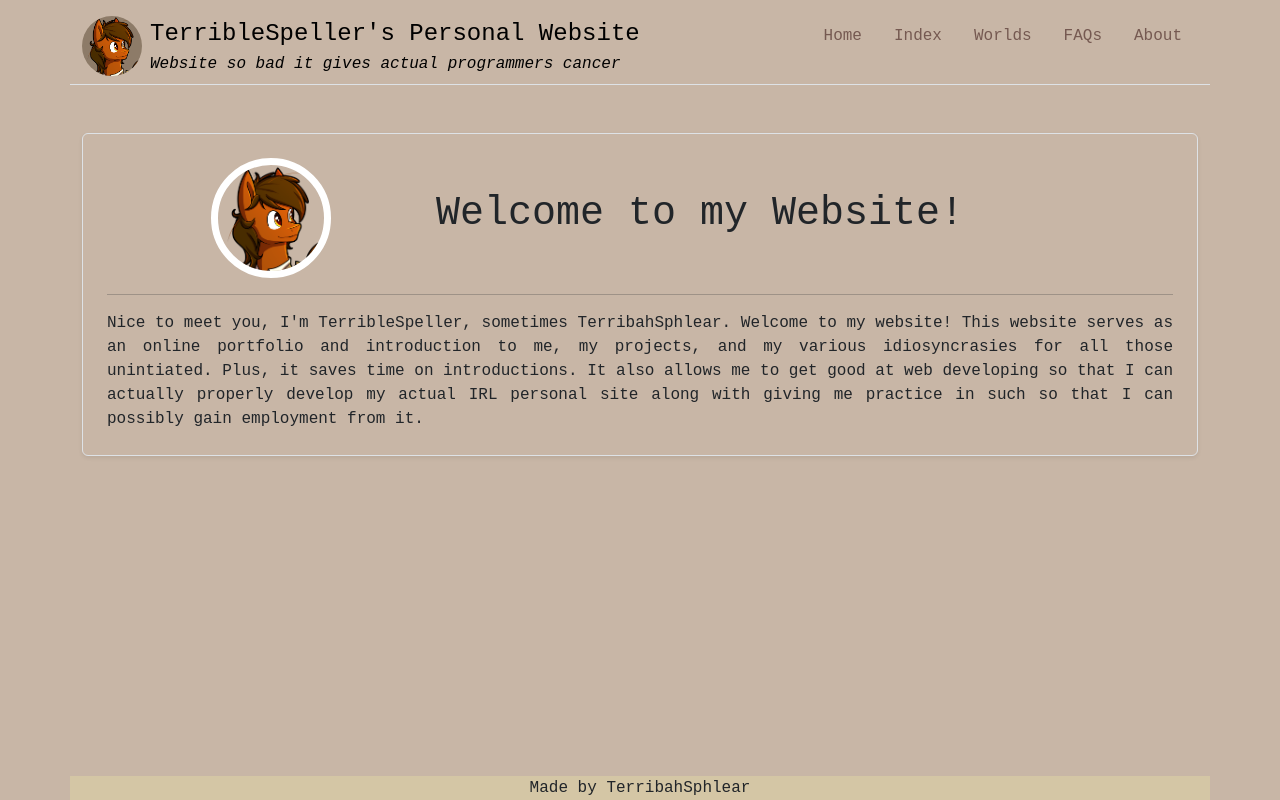
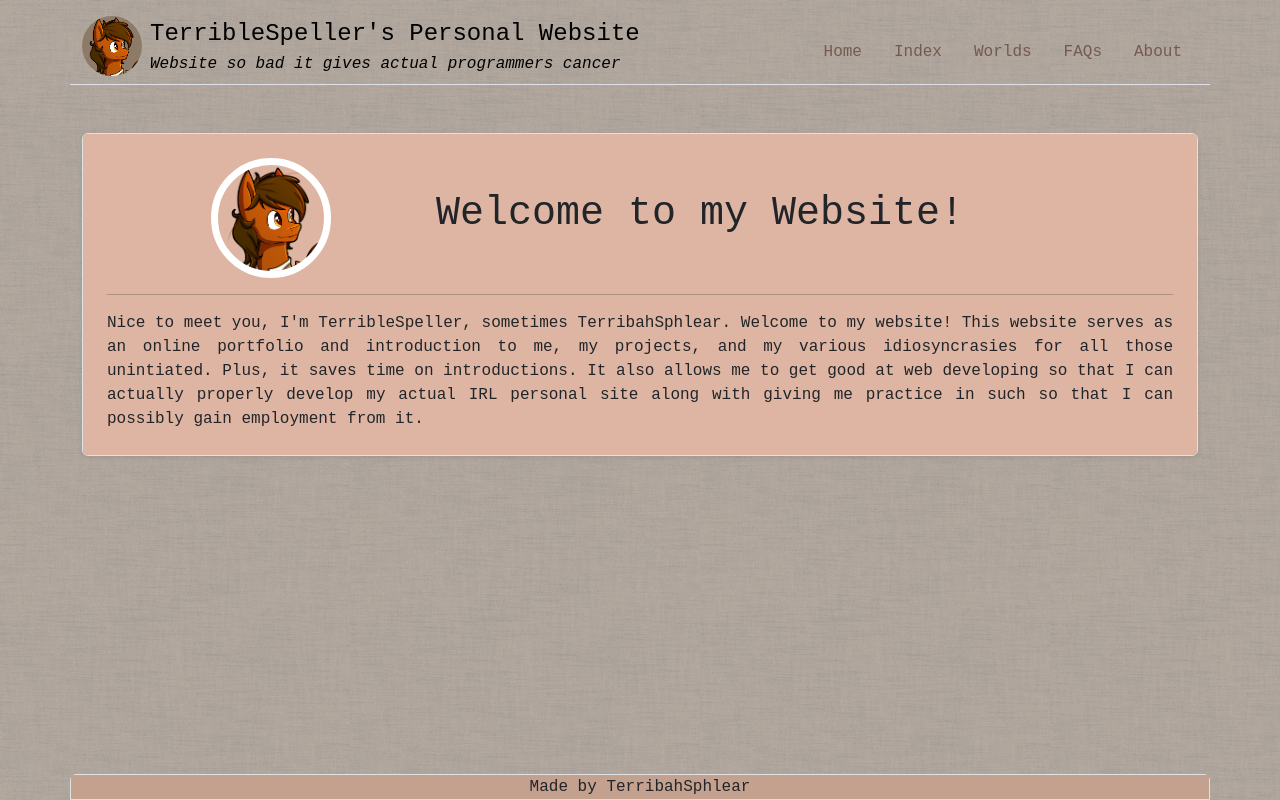
Before and after one commit to TerribleSpeller/website, a React (Create React App) app: page / in a window 1280 px wide. Built offline with nearby package versions, Linux system fonts and the light colour scheme.

Commit message:
Background Landing Fix

```diff
--- a/public/index.html
+++ b/public/index.html
@@ -14,7 +14,7 @@
     <link rel="stylesheet" href="styles.css" />
     <title>TerribahSphelar's Website</title>
   </head>
-  <body>
+  <body class="cool-background">
     <noscript>Please turn on Javascript :/ Can't run stuff without it.</noscript>
     <div id="root"></div>
     </body>
--- a/src/components/Footer.jsx
+++ b/src/components/Footer.jsx
@@ -7,7 +7,7 @@ const Footer = () => {
     const [year] = useState(timeStart)
 
     return(
-        <div className="container" id="Footer">
+        <div className="container border rounded-top" id="Footer">
             <div className="row bg-lessbrown">
                 <center>
                     <footer>
--- a/src/components/Navbar.jsx
+++ b/src/components/Navbar.jsx
@@ -26,27 +26,27 @@ const Navbar = () => {
             </span>
           </div>
           <ul className="nav ">
-            <li className="nav-item">
+            <li className="nav-item pt-3">
               <NavLink to="/" className="nav-link">
                 Home
               </NavLink>
             </li>
-            <li className="nav-item">
+            <li className="nav-item pt-3">
               <NavLink to="/index" className="nav-link">
                 Index
               </NavLink>
             </li>
-            <li className="nav-item">
+            <li className="nav-item pt-3">
               <NavLink to="/worlds" className="nav-link">
                 Worlds
               </NavLink>
             </li>
-            <li className="nav-item">
+            <li className="nav-item pt-3">
               <NavLink to="/faqs" className="nav-link">
                 FAQs
               </NavLink>
             </li>
-            <li className="nav-item">
+            <li className="nav-item pt-3">
               <NavLink to="/about" className="nav-link">
                 About
               </NavLink>
--- a/src/components/pages/Home.jsx
+++ b/src/components/pages/Home.jsx
@@ -7,7 +7,7 @@ const Home = () => {
       <div className="Row">
         <div className="col-lg">
           <div className="row g-0 border rounded overflow-hidden flex-md-row mb-4 shadow-sm h-md-250 position-relative">
-            <div className="col p-4 d-flex flex-column position-static">
+            <div className="col p-4 d-flex flex-column position-static front-page-landing">
               <div className="d-flex flex-row">
                 <div
                   className="mx-auto"
--- a/src/styles.css
+++ b/src/styles.css
@@ -30,11 +30,11 @@ li a:hover::before {
 }
 
 .bg-brown {
-  background-color: #decaad;
+  background-color: #DEB5A2;
 }
 
 .bg-lessbrown {
-  background-color: #d4c6a5;
+  background-color: #C4A08F;
 }
 
 .border-rad-5 {
@@ -232,3 +232,13 @@ Unique Shit
   width: 120px;
   height: 120px;
 }
+
+.cool-background {
+  background-color: #deb5a2;
+  background-image: url(img/grey-washed-wall.png);
+  /* This is mostly intended for prototyping; please download the pattern and re-host for production environments. Thank you! */
+}
+
+.front-page-landing {
+  background-color: #deb5a2;
+}
```
Also changed, not shown: src/components/ContentCard.jsx (added, +11 -0 lines), src/img/grey-washed-wall.png (added).
